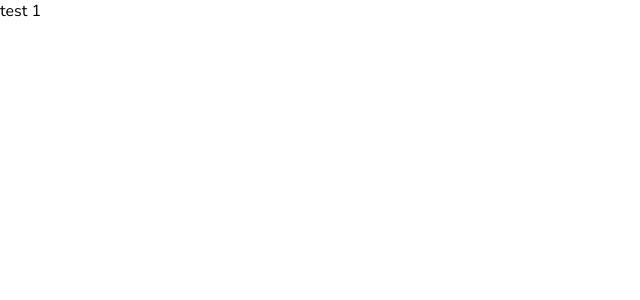
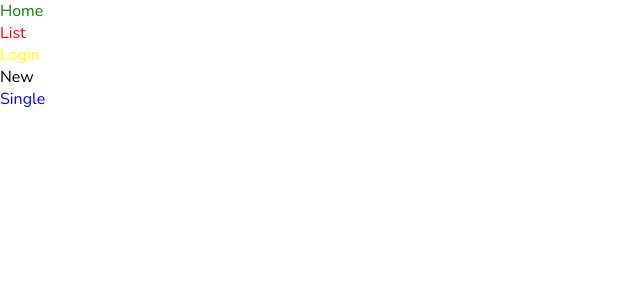
Before and after one commit to dariusz75/music-collection-catalogue, a React (Create React App) app: page / in a window 1280 px wide. Shown: the top 300 px of the page, without its empty margins (0-640 px from the left). Built offline with nearby package versions, Linux system fonts and the light colour scheme.

Commit message:
basic pages created

```diff
--- a/package.json
+++ b/package.json
@@ -9,6 +9,7 @@
     "react": "^18.2.0",
     "react-dom": "^18.2.0",
     "react-scripts": "5.0.1",
+    "sass": "^1.54.9",
     "web-vitals": "^2.1.4"
   },
   "scripts": {
--- a/src/App.js
+++ b/src/App.js
@@ -1,9 +1,17 @@
-
+import Home from './pages/home/Home';
+import List from './pages/list/List';
+import Login from './pages/login/Login'
+import New from './pages/new/New'
+import Single from './pages/single/Single'
 
 function App() {
   return (
     <div className="App">
-      test 1
+      <Home />
+      <List />
+      <Login />
+      <New />
+      <Single />
     </div>
   );
 }
--- /dev/null
+++ b/src/pages/home/Home.jsx
@@ -0,0 +1,9 @@
+import './home.scss';
+
+const Home = () => {
+  return <div className='home'>
+      Home
+    </div>
+};
+
+export default Home;
--- /dev/null
+++ b/src/pages/home/home.scss
@@ -0,0 +1,3 @@
+.home {
+    color: green
+};
--- /dev/null
+++ b/src/pages/list/List.jsx
@@ -0,0 +1,9 @@
+import './list.scss';
+
+const List = () => {
+  return <div className='list'>
+      List
+    </div>
+};
+
+export default List;
--- /dev/null
+++ b/src/pages/list/list.scss
@@ -0,0 +1,3 @@
+.list {
+  color: red
+};
--- /dev/null
+++ b/src/pages/login/Login.jsx
@@ -0,0 +1,9 @@
+import './login.scss';
+
+const Login = () => {
+  return <div className='login'>
+      Login
+    </div>
+};
+
+export default Login;
--- /dev/null
+++ b/src/pages/login/login.scss
@@ -0,0 +1,3 @@
+.login {
+  color: yellow
+};
--- /dev/null
+++ b/src/pages/new/New.jsx
@@ -0,0 +1,9 @@
+import './new.scss';
+
+const New = () => {
+  return <div className='new'>
+      New
+    </div>
+};
+
+export default New;
--- /dev/null
+++ b/src/pages/single/Single.jsx
@@ -0,0 +1,9 @@
+import './single.scss';
+
+const Single = () => {
+  return <div className='single'>
+      Single
+    </div>
+};
+
+export default Single;
--- /dev/null
+++ b/src/pages/single/single.scss
@@ -0,0 +1,3 @@
+.single {
+  color: blue;
+}
```
Also changed, not shown: src/pages/new/new.scss (added), 1 other file (tests, documents, lock files or other folders).
